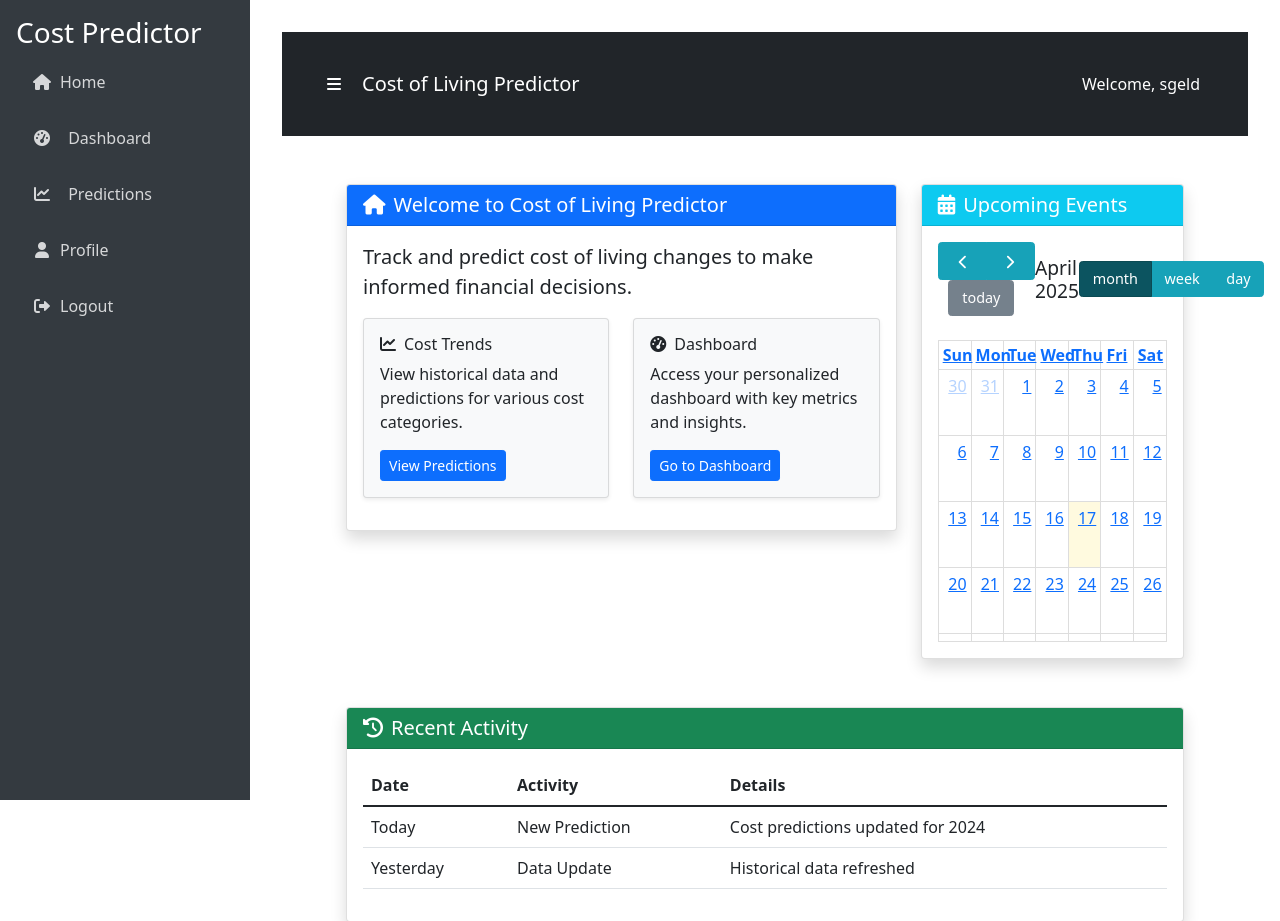
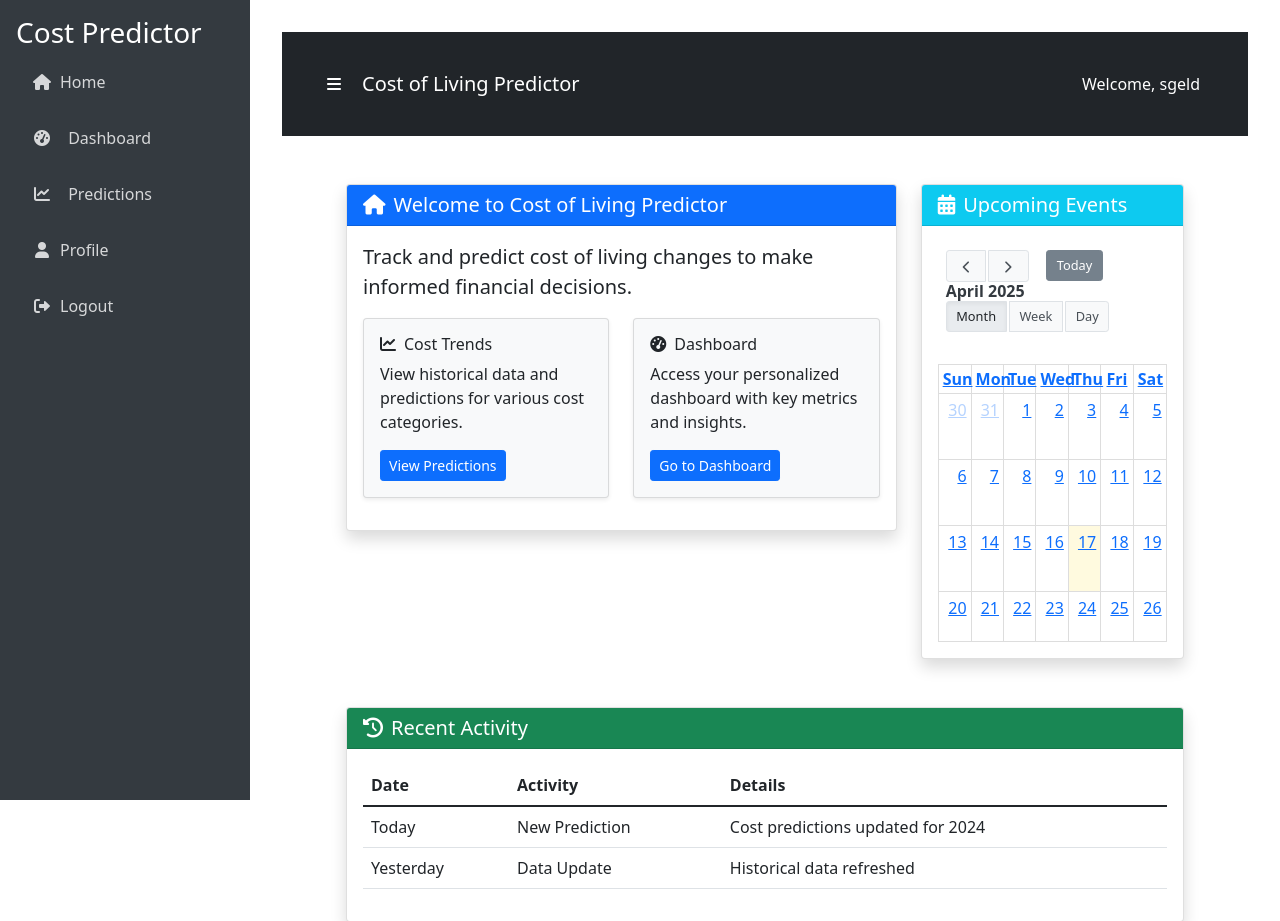
Before and after one commit to Shucab-Geldonne/FYP, a Django app: page /predictor/ in a window 1280 px wide. Shown: the top 921 px of the page. Run offline with Django 5.2, Linux system fonts and the light colour scheme; a user stored in the database is signed in; lists and menus that the app fills with data are empty.

Commit message:
updates to the calendar

```diff
--- a/predictor/templates/predictor/home.html
+++ b/predictor/templates/predictor/home.html
@@ -270,28 +270,67 @@ document.addEventListener('DOMContentLoaded', function() {
         background-color: #343a40;
     }
 
+    .fc .fc-toolbar {
+        display: flex;
+        flex-wrap: wrap;
+        align-items: center;
+        justify-content: space-between;
+        padding: 0.5rem;
+        margin-bottom: 0.75rem;
+    }
+
     .fc .fc-toolbar-title {
-        font-size: 1.2rem;
+        font-size: 1rem;
+        font-weight: 600;
+        color: #343a40;
+        margin: 0;
+        padding: 0;
+    }
+
+    .fc .fc-toolbar-chunk {
+        display: flex;
+        align-items: center;
+        gap: 0.5rem;
     }
 
     .fc .fc-button {
-        padding: 0.4rem 0.8rem;
-        font-size: 0.9rem;
+        padding: 0.3rem 0.6rem;
+        font-size: 0.8rem;
+        font-weight: 500;
+        margin: 0;
+        border-radius: 0.2rem;
+        transition: all 0.15s ease;
+        text-transform: capitalize;
+        border: 1px solid transparent;
     }
 
     .fc .fc-button-primary {
-        background-color: #17a2b8;
-        border-color: #17a2b8;
+        background-color: #f8f9fa;
+        border-color: #dee2e6;
+        color: #495057;
     }
 
     .fc .fc-button-primary:hover {
-        background-color: #138496;
-        border-color: #117a8b;
+        background-color: #e9ecef;
+        border-color: #dee2e6;
+        color: #212529;
     }
 
     .fc .fc-button-primary:not(:disabled).fc-button-active {
-        background-color: #0c5460;
-        border-color: #0b4a53;
+        background-color: #e9ecef;
+        border-color: #dee2e6;
+        color: #212529;
+        box-shadow: inset 0 2px 4px rgba(0,0,0,0.05);
+    }
+
+    .fc .fc-button-group {
+        display: flex;
+        gap: 0.2rem;
+        margin: 0;
+    }
+
+    .fc .fc-today-button {
+        margin: 0 0.2rem;
     }
 
     /* Add modal styles */
```
Also changed, not shown: db.sqlite3, predictor/migrations/0003_remove_event_created_at_remove_event_description_and_more.py (added).
